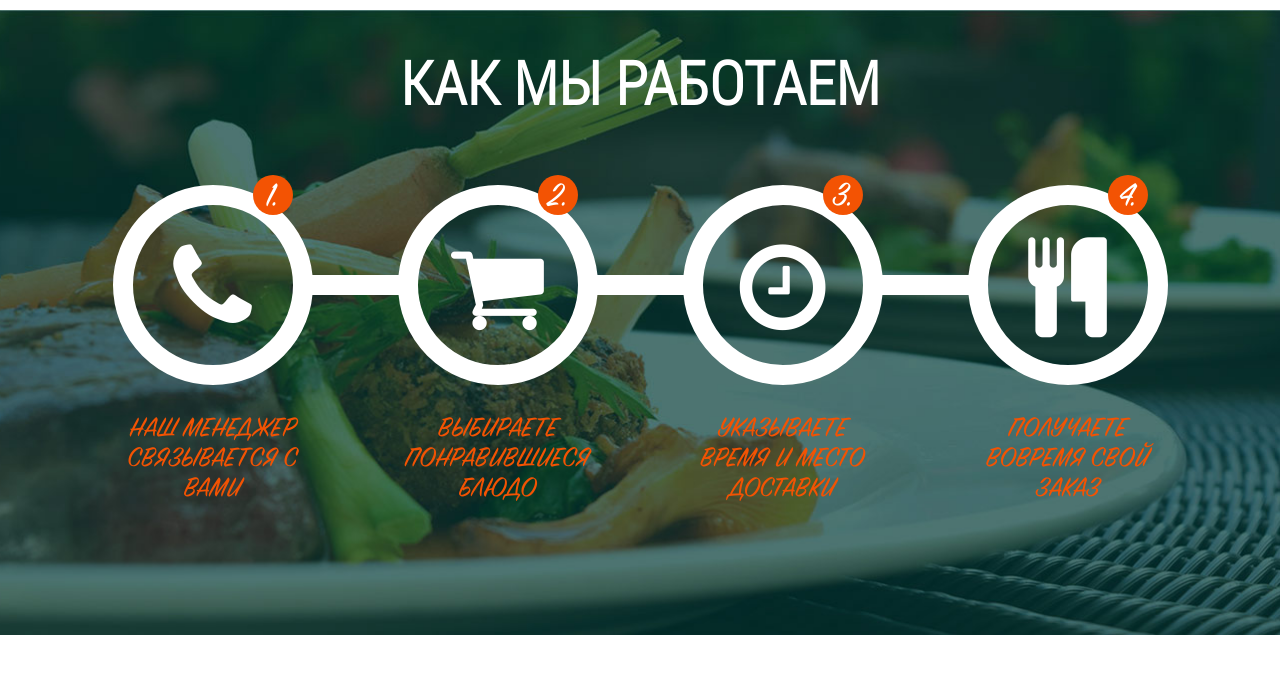
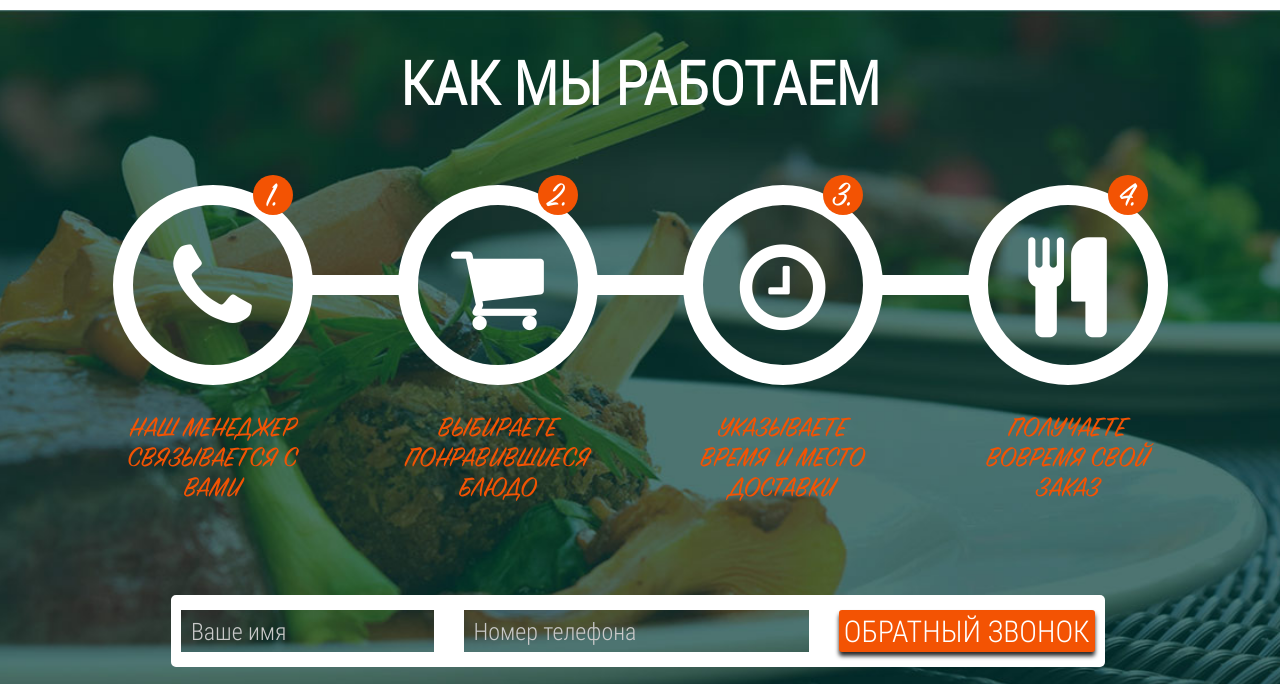
Before and after one commit to yaroslavzn/Mos-Appetit, a website: page app/index.html in a window 1280 px wide. Shown: the part 796-1480 px from the top of the page. Drawn offline with Linux system fonts and the light colour scheme.

Commit message:
finished desktop design

```diff
--- a/app/index.html
+++ b/app/index.html
@@ -95,7 +95,13 @@
 						</p>
 					</li>
 				</ul>
-
+				<form action="post" class="process__form">
+					<input type="text" placeholder="Ваше имя" class="process__form-input">
+					<input type="tel" placeholder="Номер телефона" class="process__form-input">
+					<div class="btn-wrap">
+						<button type="button" class="btn btn--process">Обратный звонок</button>
+					</div>
+				</form>
 			</div>
 		</section>
 		<section class="features">
--- a/app/sass/_sections/cook-menu.scss
+++ b/app/sass/_sections/cook-menu.scss
@@ -4,6 +4,7 @@
   background-repeat: no-repeat;
   background-size: cover;
   background-position: center;
+  padding-bottom: 60px;
 }
 
 .cook-wrap {
@@ -31,6 +32,10 @@
   background-position: 10px center;
   display: block;
   text-decoration: none;
+  transition: all 0.2s;
+  &:hover {
+    background-color: $orange;
+  }
 }
 
 .cook__link--snack {
@@ -84,14 +89,18 @@
   height: 476px;
   background-color: rgba($white, .5);
   display: none;
-  overflow: scroll;
+  overflow: auto;
   padding: 10px;
-  ::-webkit-scrollbar-thumb {
-    -webkit-border-radius: 0px;
-    border-radius: 0px;
-    background-color:#6dc0c8;
+  &::-webkit-scrollbar {
+    width: 20px;
+    background-color: rgba($white, .5);
+  }
+  &::-webkit-scrollbar-thumb {
+    border-radius: 8px;
+    background-color: $orange;
   }
 }
+
 
 .cook__content-item--active {
   display: block;
--- a/app/sass/_sections/process.scss
+++ b/app/sass/_sections/process.scss
@@ -4,6 +4,7 @@
   background-repeat: no-repeat;
   background-size: cover;
   background-position: center;
+  padding-bottom: 60px;
 }
 
 .section-title--process {
@@ -14,6 +15,7 @@
   display: flex;
   justify-content: space-around;
   flex-wrap: wrap;
+  margin-bottom: 60px;
 }
 
 .process__item {
@@ -99,3 +101,58 @@
   color: $orange;
   text-transform: uppercase;
 }
+
+.process__form {
+  max-width: 82.29%;
+  margin: 0 auto;
+  vertical-align: middle;
+  font-size: 0;
+}
+
+.process__form-input {
+  background-color: transparent;
+  border: 10px solid $white;
+  border-top-width: 15px;
+  border-bottom-width: 15px;
+  @include RobotoCondensed(light);
+  font-size: 24px;
+  color: #c9c9c9;
+  padding: 5px 10px;
+  line-height: 24px;
+  display: inline-block;
+  vertical-align: middle;
+  &::placeholder {
+    color: #c9c9c9;
+  }
+}
+
+.process__form-input[type=text] {
+  border-radius: 5px 0 0 5px;
+  border-right-width: 15px;
+  width: 29.59%;
+}
+
+.process__form-input[type=tel] {
+  border-left-width: 15px;
+  border-right-width: 15px;
+  width: 40%;
+}
+
+.btn-wrap {
+  background-color: $white;
+  display: inline-block;
+  vertical-align: middle;
+  padding: 15px 10px 15px 15px;
+  border-radius: 0 5px 5px 0;
+  width: 30%;
+}
+
+.btn--process {
+  text-transform: uppercase;
+  font-size: 30px;
+  line-height: 30px;
+  @include RobotoCondensed(light);
+  color: $white;
+  border: none;
+  padding: 6px 5px;
+}
```
Also changed, not shown: app/css/main.css.
